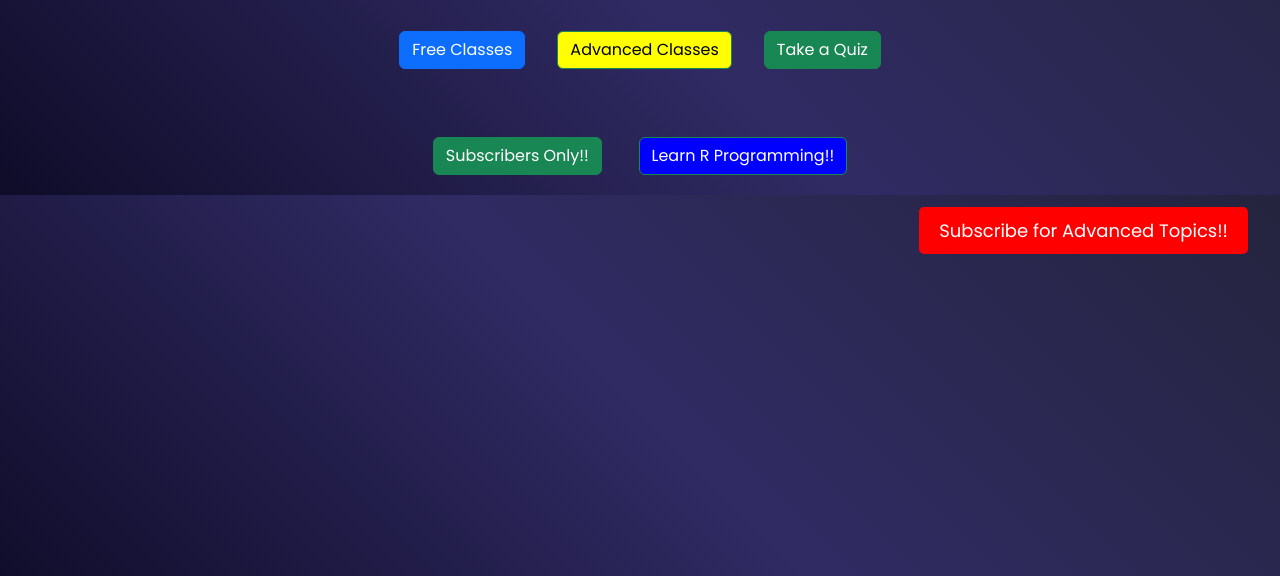
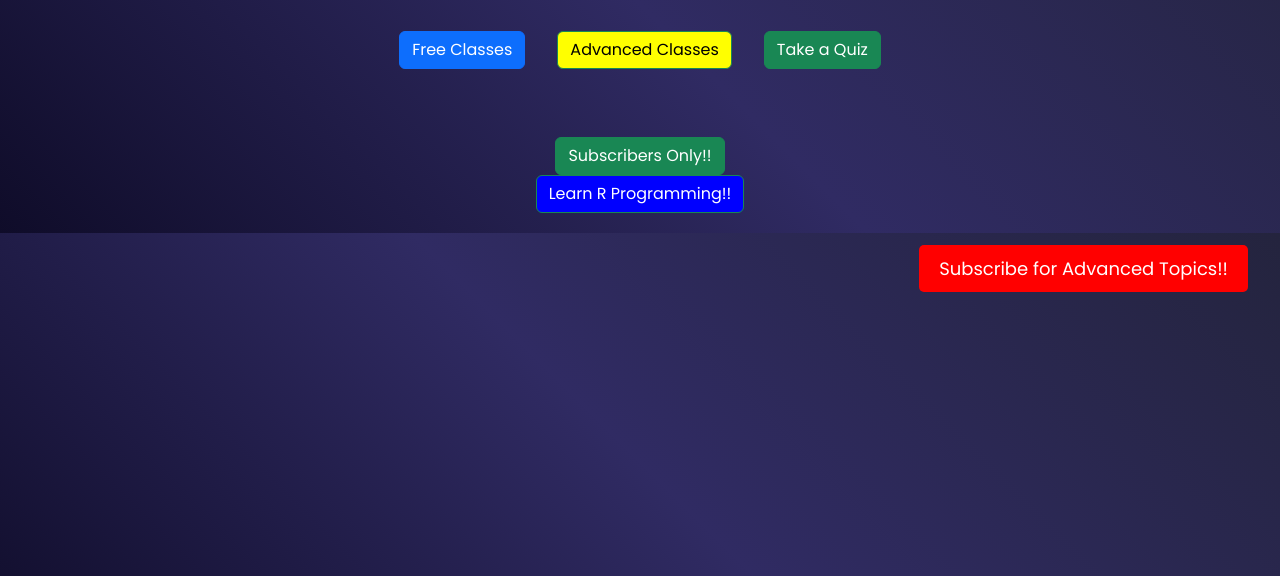
Before and after one commit to Front-web19/Web, a plain HTML site: page index.html in a window 1280 px wide. Shown: the part 224-800 px from the top of the page. Drawn offline with nearby package versions, Linux system fonts and the light colour scheme.

Commit message:
Update index.html

```diff
--- a/index.html
+++ b/index.html
@@ -76,7 +76,7 @@
         </div>
          <div class="d-flex justify-content-center mt-5">
         <p>
-            <a href="dashboard.html" class="btn btn-success mx-3" >Subscribers Only!!</a>
+            <a href="dashboard.html" class="btn btn-success mx-3" >Subscribers Only!!</a><br>
             <a href="R.html" class="btn btn-success mx-3" style="background-color:blue; color:white"; >Learn R Programming!!</a>
             </p>
          </div>
```
